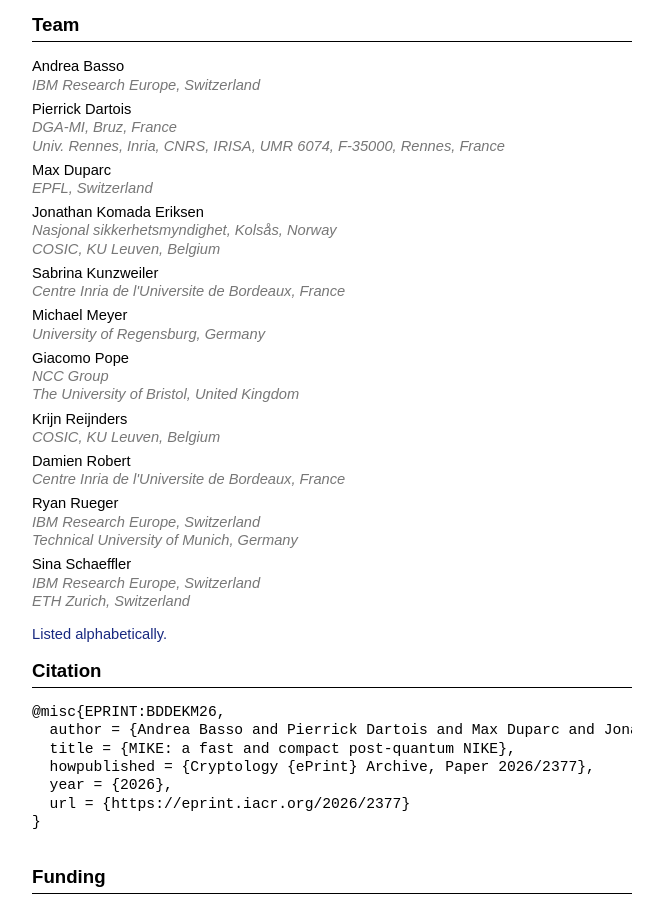
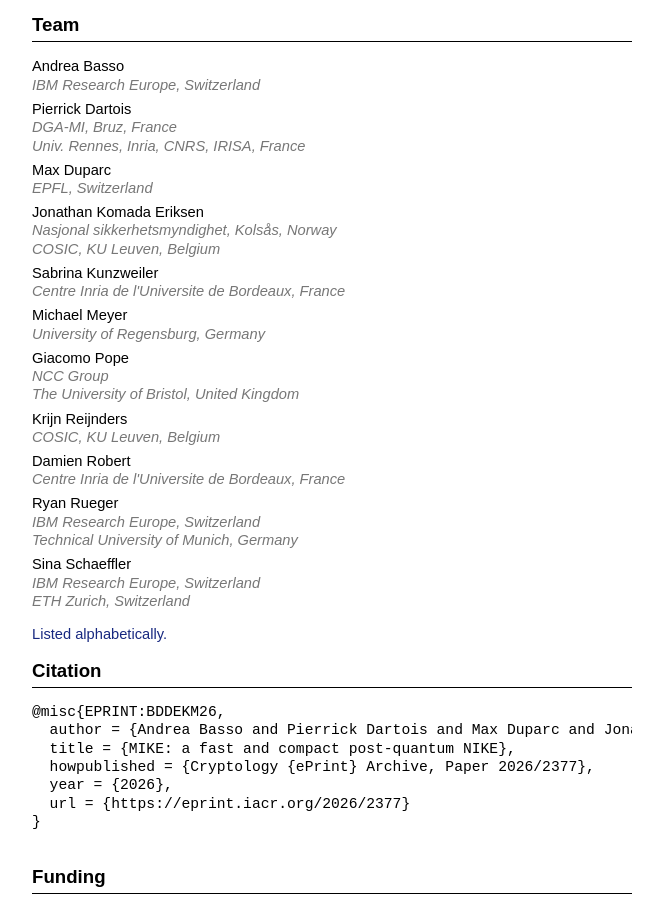
Before and after one commit to Krijn-math/mike-site, a plain HTML site: page index.html in a window 1280 px wide. Shown: the part 956-1863 px from the top of the page, without its empty margins (308-971 px from the left). Drawn offline with Linux system fonts and the light colour scheme.

Commit message:
Update affiliation

```diff
--- a/index.html
+++ b/index.html
@@ -113,7 +113,7 @@
   <h2>Team</h2>
   <ul>
     <li>Andrea Basso <br> <span class="muted">IBM Research Europe, Switzerland</span></li>
-    <li>Pierrick Dartois <br> <span class="muted">DGA-MI, Bruz, France<br>Univ. Rennes, Inria, CNRS, IRISA, UMR 6074, F-35000, Rennes, France</span></li>
+    <li>Pierrick Dartois <br> <span class="muted">DGA-MI, Bruz, France<br>Univ. Rennes, Inria, CNRS, IRISA, France</span></li>
     <li>Max Duparc <br> <span class="muted">EPFL, Switzerland</span></li>
     <li>Jonathan Komada Eriksen <br> <span class="muted">Nasjonal sikkerhetsmyndighet, Kolsås, Norway<br>COSIC, KU Leuven, Belgium</span></li>
     <li>Sabrina Kunzweiler <br> <span class="muted">Centre Inria de l'Universite de Bordeaux, France</span></li>
```
